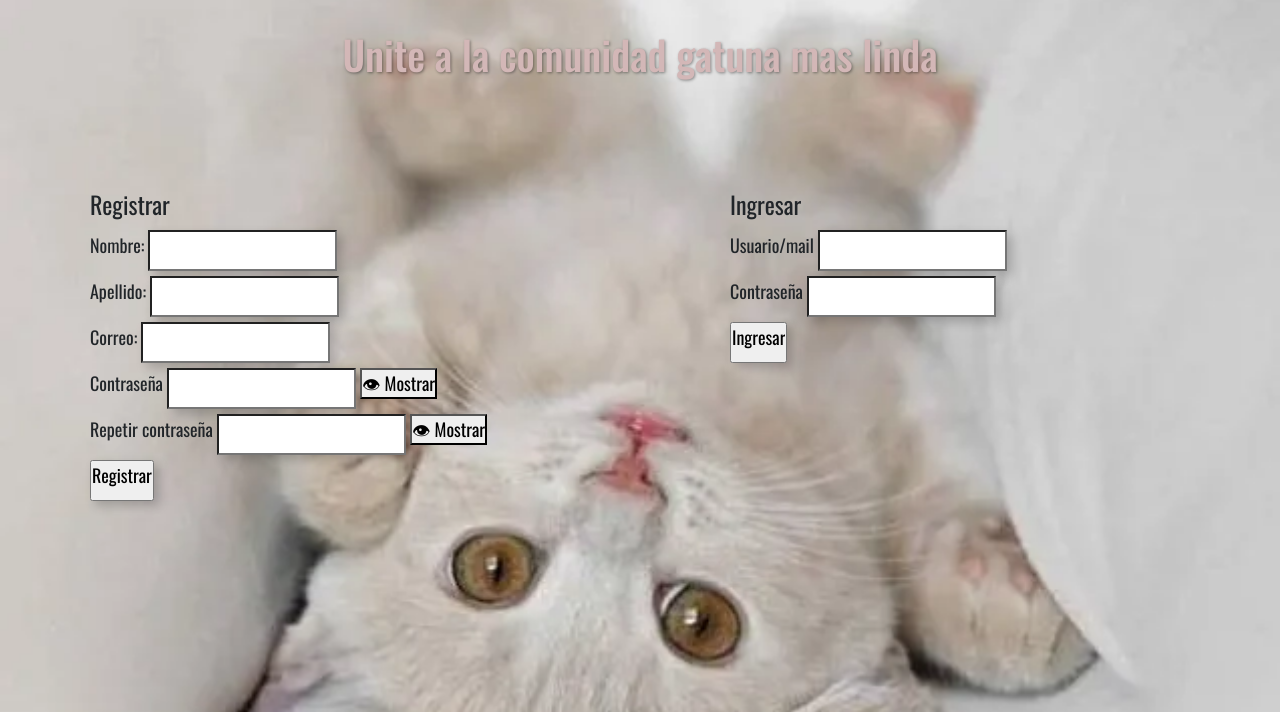
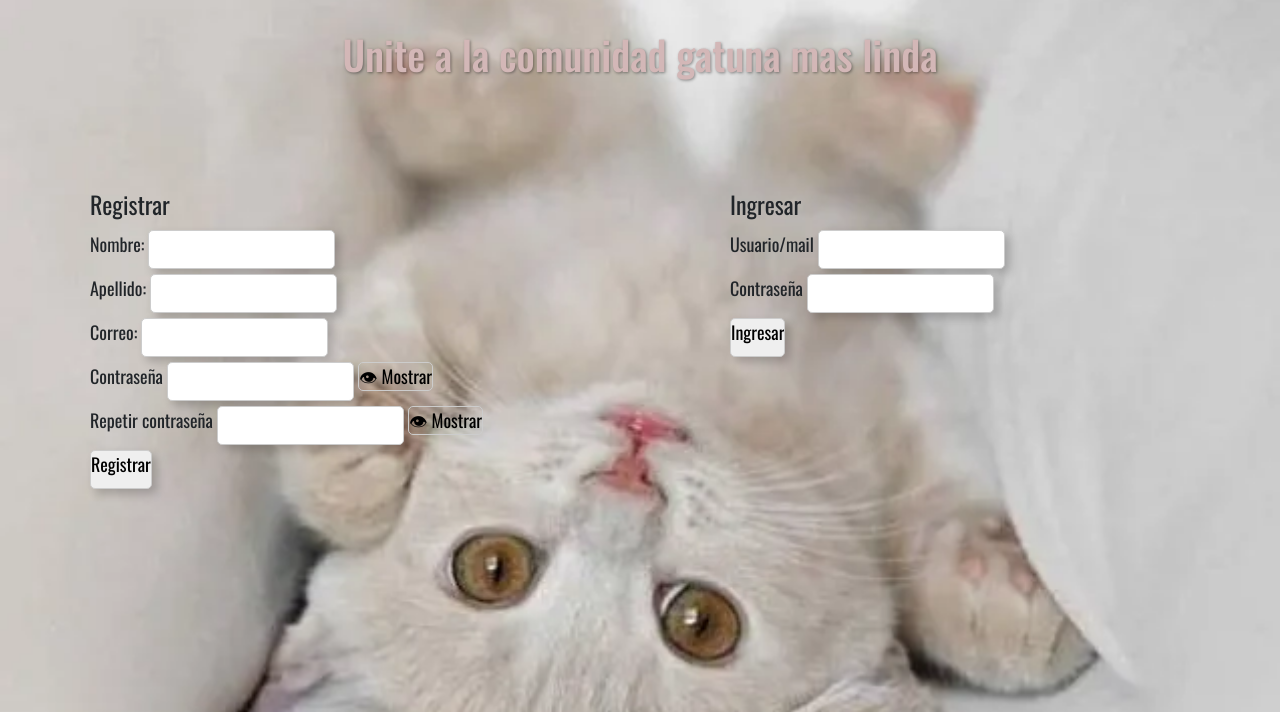
Before and after one commit to miel009/Gatitos, a PHP site: page /registro.php in a window 1280 px wide; the page is wider, and only the part inside the window is pictured. Shown: the part 88-800 px from the top of that part. Run offline with PHP 8.4, Linux system fonts and the light colour scheme.

Commit message:
feat: new changes in "registro"

```diff
--- a/css/registro.css
+++ b/css/registro.css
@@ -32,7 +32,16 @@ input{
     padding-bottom: 10px;
     box-shadow: 5px 5px 10px rgba(0, 0, 0, 0.2); /* Sombra */
     margin-bottom: 5px;
+    border: 1px solid #ccc; /* más suave */
+    border-radius: 5px;
 }
+
+button{
+    border: 0.5px solid #ccc; /* más suave */
+    border-radius: 5px;
+    background: transparent;
+}
+
 
 h1{
     margin-top: 30px;
```
